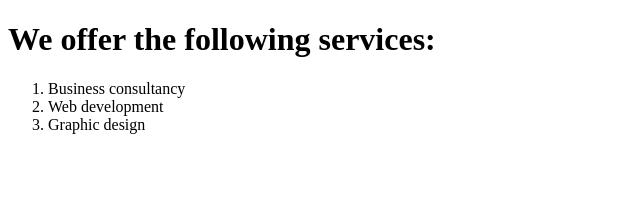
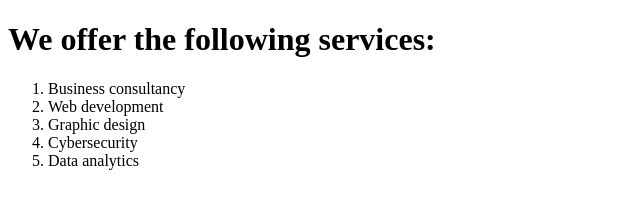
Before and after one commit to Mugara250/Gym-Git-Exercise-Solutions, a plain HTML site: page services.html in a window 1280 px wide. Shown: the whole page, without its empty margins (0-640 px from the left). Drawn offline with Linux system fonts and the light colour scheme.

Commit message:
made changes on services.html

```diff
--- a/services.html
+++ b/services.html
@@ -11,6 +11,8 @@
         <li>Business consultancy</li>
         <li>Web development</li>
         <li>Graphic design</li>
+        <li>Cybersecurity</li>
+        <li>Data analytics</li>
     </ol>
 </body>
 </html>
```
